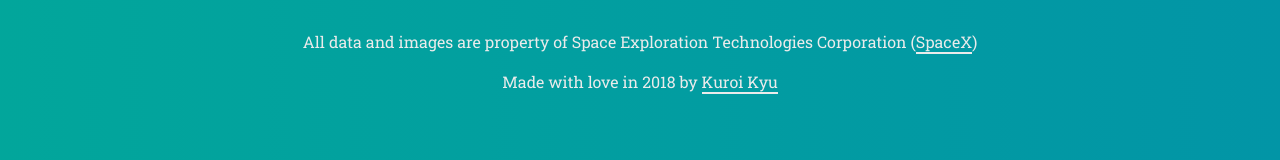
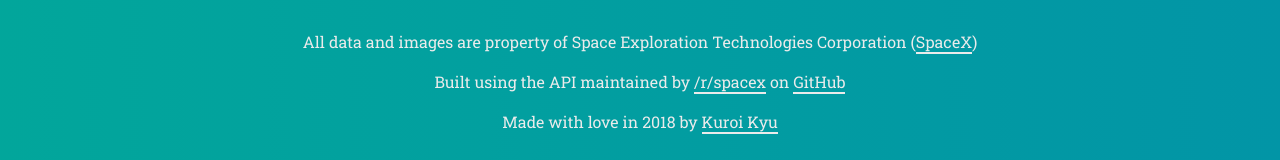
Before and after one commit to kuroikyu/spacex-launches, a React (Create React App) app: page / in a window 1280 px wide. Shown: the part 711-871 px from the top of the page. Built offline with nearby package versions, Linux system fonts and the light colour scheme; no server answers.

Commit message:
Add /r/spacex and their API to the footer

```diff
--- a/src/App.js
+++ b/src/App.js
@@ -87,6 +87,20 @@
               </a>)
             </p>
             <p>
+              Built using the API maintained by{' '}
+              <a href="https://www.reddit.com/r/spacex/" target="_blank" rel="noopener noreferrer">
+                /r/spacex
+              </a>
+              {' on '}
+              <a
+                href="https://github.com/r-spacex/SpaceX-API"
+                target="_blank"
+                rel="noopener noreferrer"
+              >
+                GitHub
+              </a>
+            </p>
+            <p>
               Made with love in 2018 by{' '}
               <a href="https://kuroikyu.com" target="_blank" rel="noopener noreferrer">
                 Kuroi Kyu
```
